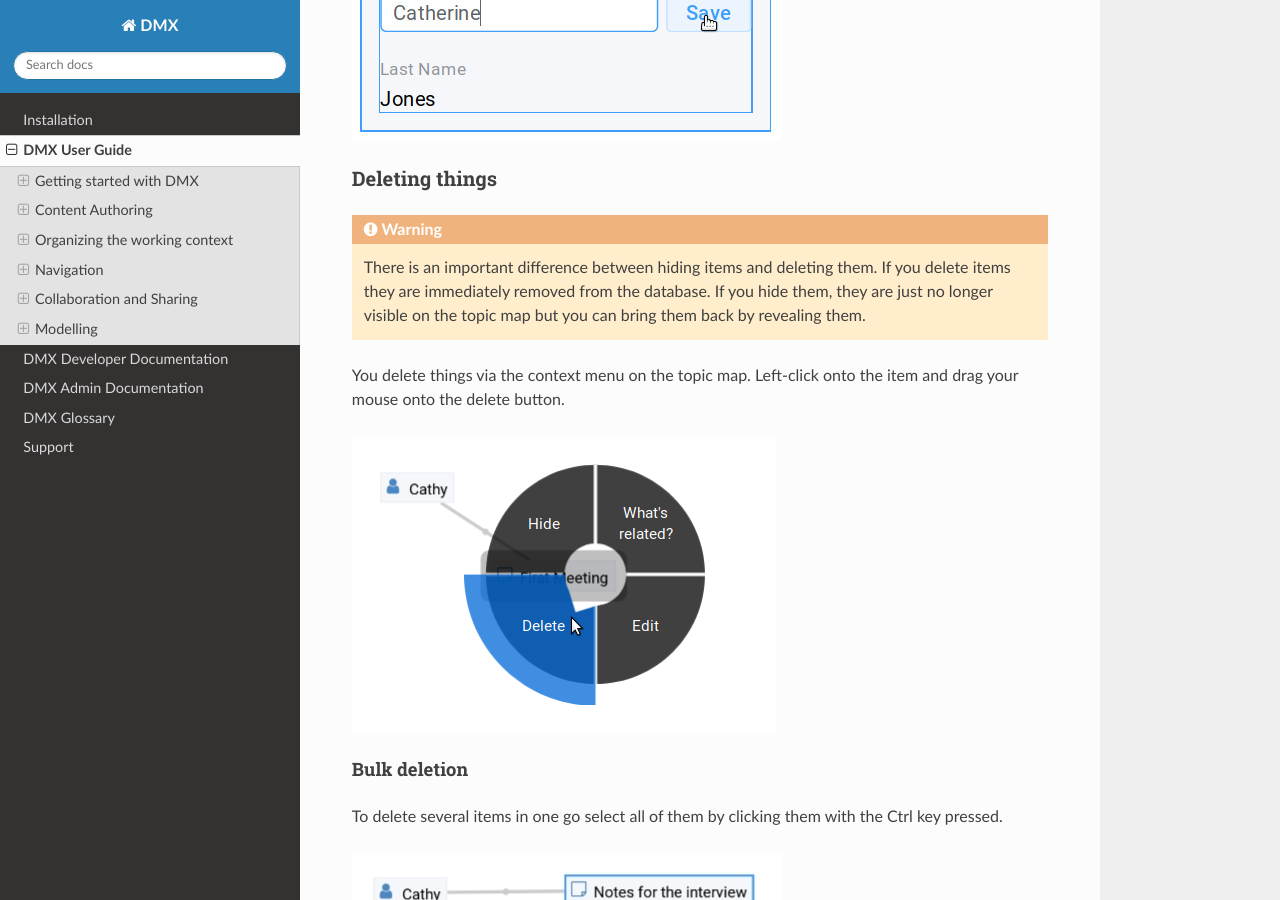
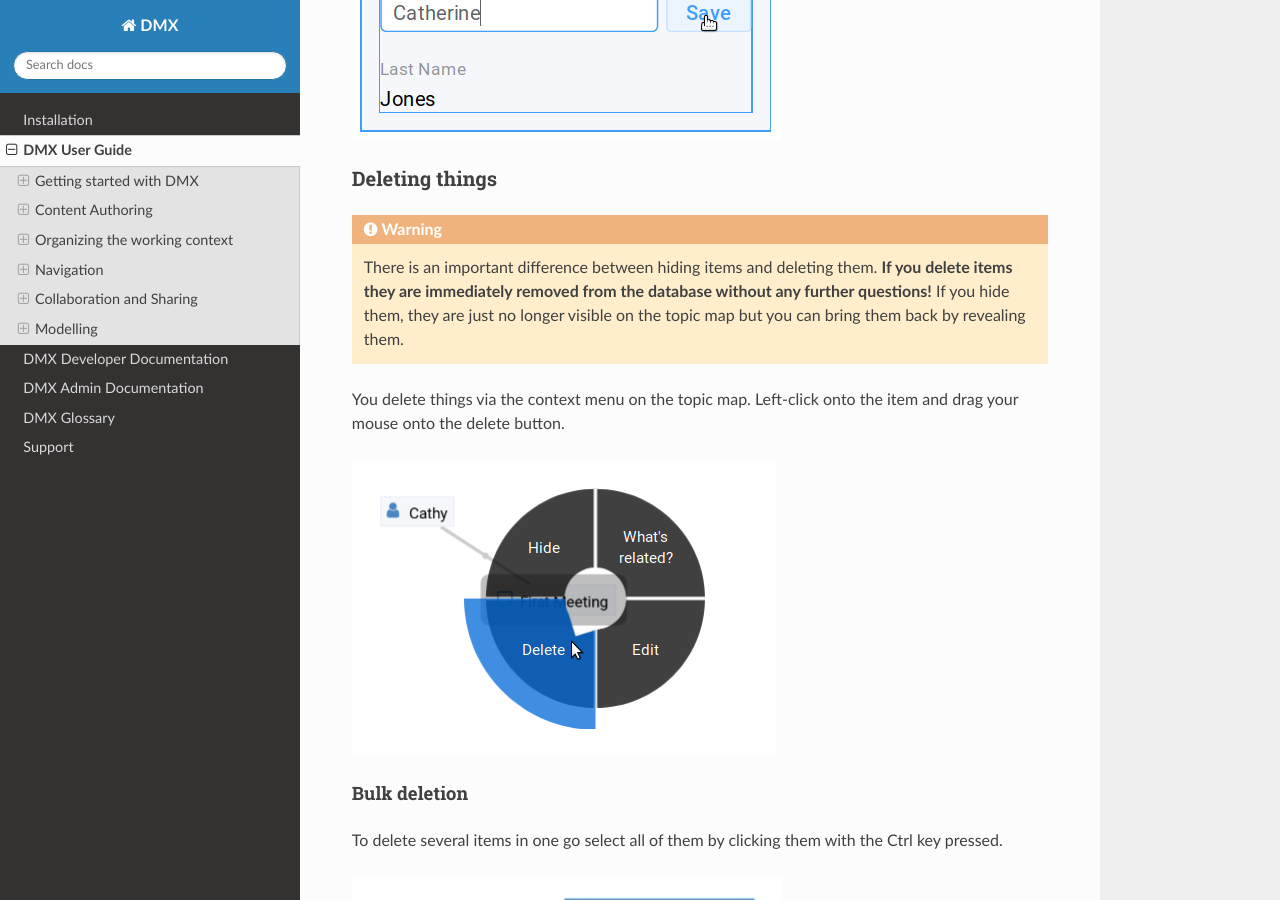
Before and after one commit to dmx-systems/dmx-documentation, a Sphinx documentation site: the page built from docs/user.rst, in a window 1280 px wide and 900 px high, scrolled down 6637 px. Built offline with Sphinx 7.4.7 and the Read the Docs theme 2.0.0, drawn with Linux system fonts in a browser that asks for light colours.

Commit message:
Warned about deletion more clearly

```diff
--- a/docs/user.rst
+++ b/docs/user.rst
@@ -202,7 +202,7 @@
 Deleting things
 ===============
 
-.. warning:: There is an important difference between hiding items and deleting them. If you delete items they are immediately removed from the database. If you hide them, they are just no longer visible on the topic map but you can bring them back by revealing them.
+.. warning:: There is an important difference between hiding items and deleting them. **If you delete items they are immediately removed from the database without any further questions!** If you hide them, they are just no longer visible on the topic map but you can bring them back by revealing them.
 
 You delete things via the context menu on the topic map.
 Left-click onto the item and drag your mouse onto the delete button.
```
